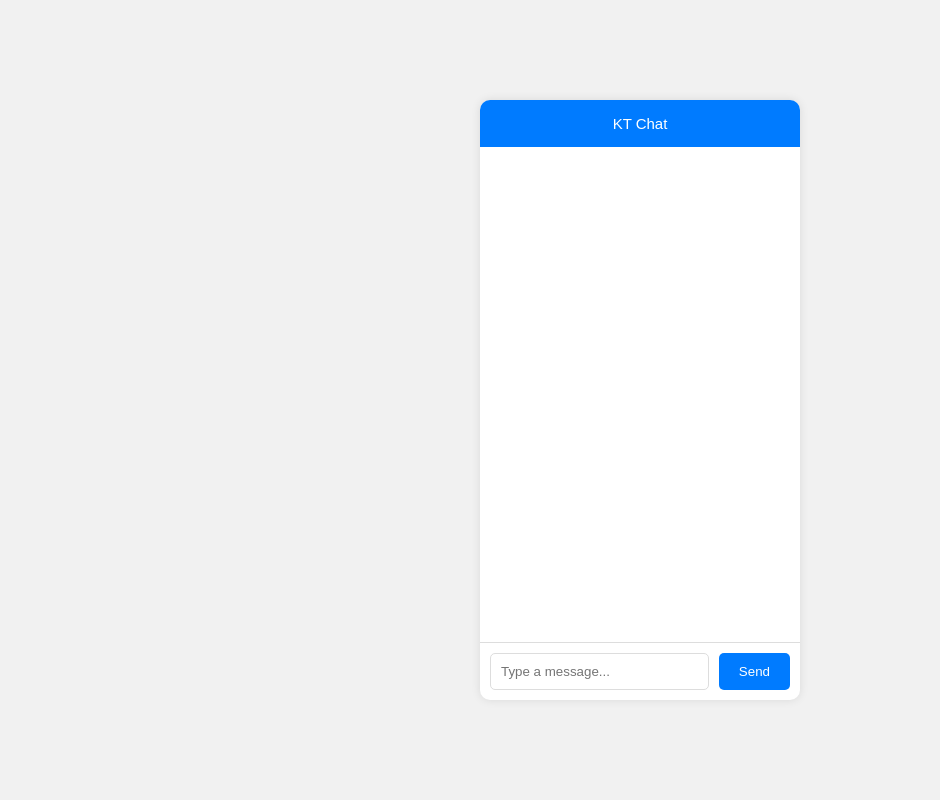
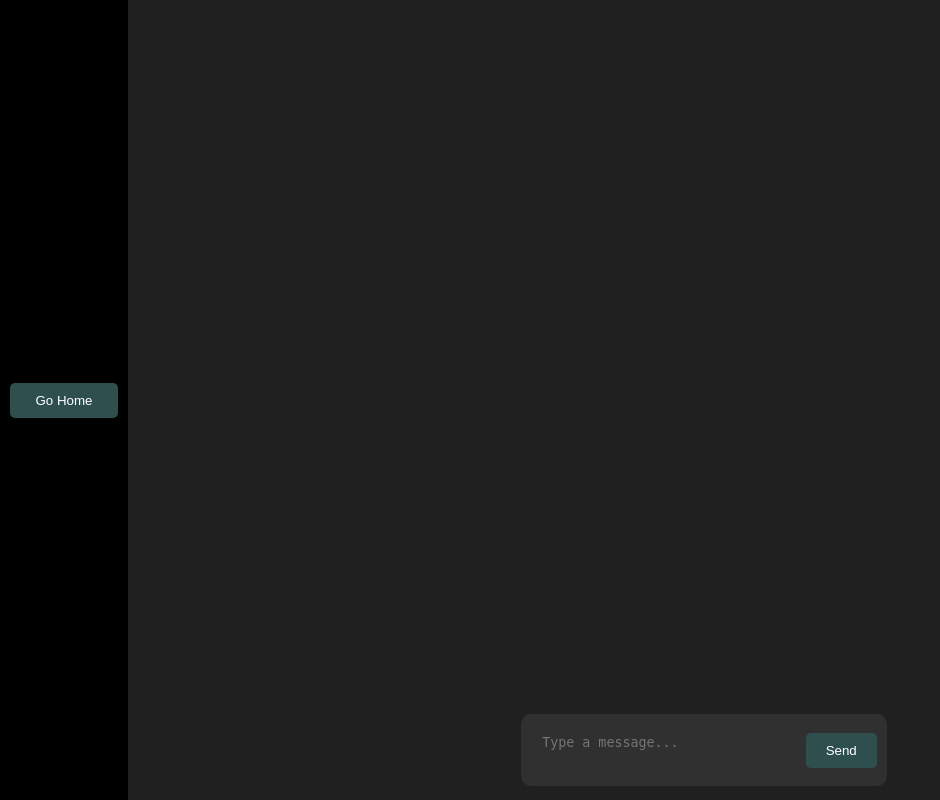
Before and after one commit to zacinthepark/mini7, a Django app: page /chat/ in a window 1280 px wide. Shown: the whole page, without its empty margins (0-940 px from the left). Run offline with Django 5.2, Linux system fonts and the light colour scheme.

Commit message:
chatbot page

```diff
--- a/chat/static/chat/chatpage.css
+++ b/chat/static/chat/chatpage.css
@@ -19,7 +19,7 @@ body {
 }
 
 .chat-header {
-    background-color: #007bff;
+    background-color: #38B8B2;
     color: white;
     padding: 15px;
     border-top-left-radius: 10px;
@@ -44,7 +44,7 @@ body {
 }
 
 .message.sent {
-    background-color: #007bff;
+    background-color: #38B8B2;
     color: white;
     align-self: flex-end;
     text-align: right;
@@ -75,13 +75,13 @@ body {
     padding: 10px 20px;
     border: none;
     border-radius: 5px;
-    background-color: #007bff;
+    background-color: #38B8B2;
     color: white;
     cursor: pointer;
 }
 
 .chat-footer button:hover {
-    background-color: #0056b3;
+    background-color: #43DCDB;
 }
 
 .chat-footer button:disabled {
--- /dev/null
+++ b/chat/static/chat/test.css
@@ -0,0 +1,140 @@
+body {
+    font-family: Arial, sans-serif;
+    display: flex;
+    justify-content: space-between;
+    align-items: center;
+    height: 100vh;
+    margin: 0;
+    background-color: #000000;
+}
+
+.leftpart {
+    width: 10%;
+    height: 100vh;
+    background-color: #000000;
+    display: flex;
+    flex-direction: column;
+    justify-content: center;
+}
+
+.leftpart button {
+    background-color: #2F4F4F;
+    color: white;
+    border: none;
+    border-radius: 5px;
+    padding: 10px 20px;
+    margin: 10px;
+    cursor: pointer;
+}
+
+.leftpart button:hover {
+    background-color: #4f7878;
+}
+
+.middlepart {
+    width: 90%;
+    height: 100vh;
+    background-color: #202020;
+    display: flex;
+    flex-direction: row;
+    box-shadow: 0 0 10px rgba(0, 0, 0, 0.1);
+}
+
+.left-section,
+.right-section {
+    width: 20%;
+    background-color: #202020;
+}
+
+.center-section {
+    width: 60%;
+    display: flex;
+    flex-direction: column;
+    align-items: center;
+}
+
+.chat-header {
+    color: white;
+    padding: 15px;
+    text-align: left;
+    font-size: 20px;
+}
+
+.chat-body {
+    flex: 1;
+    padding: 20px;
+    overflow-y: auto;
+    display: flex;
+    flex-direction: column;
+    width: 100%;
+}
+
+.message {
+    margin-bottom: 20px;
+    padding: 10px;
+    border-radius: 10px;
+    max-width: 70%;
+}
+
+.message.sent {
+    background-color: #2F4F4F;
+    color: white;
+    align-self: flex-end;
+    text-align: right;
+}
+
+.message.received {
+    background-color: #2F4F4F;
+    color: white;
+    align-self: flex-start;
+    text-align: left;
+    padding: 10px;
+}
+
+.chat-footer {
+    display: flex;
+    padding: 10px;
+    background-color: #303030;
+    width: 50%;
+    border-radius: 10px;
+    align-items: center;
+    justify-content: center;
+    margin-bottom: 2%;
+}
+
+.chat-footer textarea {
+    flex: 1;
+    padding: 10px;
+    border-radius: 5px;
+    margin-right: 10px;
+    background-color: #303030;
+    color: white;
+    border: none;
+    resize: none;
+    overflow-y: hidden;
+    max-height: 7vh;
+    border: 1px solid #303030;
+}
+
+.chat-footer button {
+    padding: 10px 20px;
+    border: none;
+    border-radius: 5px;
+    background-color: #2F4F4F;
+    color: white;
+    cursor: pointer;
+}
+
+.chat-footer button:hover {
+    background-color: #4f7878;
+}
+
+.chat-footer button:disabled {
+    background-color: #c0c0c0;
+    cursor: not-allowed;
+}
+
+.loading img {
+    width: 30px;
+    height: 30px;
+}
--- /dev/null
+++ b/chat/templates/chat/test.html
@@ -0,0 +1,99 @@
+<!DOCTYPE html>
+{% load static %}
+<html>
+<head>
+    <title>KT Chat</title>
+    <meta charset="UTF-8">
+    <meta name="viewport" content="width=device-width, initial-scale=1.0">
+    <link rel="stylesheet" href="{% static 'chat/test.css' %}">
+    <script src="https://ajax.googleapis.com/ajax/libs/jquery/3.5.1/jquery.min.js"></script>
+    <script>
+        $(document).ready(function() {
+            $('#chat-form').on('submit', function(event) {
+                event.preventDefault();
+                sendMessage();
+            });
+
+            $('#question').on('input', function() {
+                adjustHeight(this);
+            });
+
+            function adjustHeight(element) {
+                element.style.height = 'auto';
+                if (element.scrollHeight > element.clientHeight) {
+                    element.style.height = (element.scrollHeight <= window.innerHeight * 0.07 ? element.scrollHeight : window.innerHeight * 0.07) + 'px';
+                    element.style.overflowY = element.scrollHeight > window.innerHeight * 0.07 ? 'scroll' : 'hidden';
+                }
+            }
+
+            function sendMessage() {
+                var question = $('#question').val();
+                if (question.trim() === '') {
+                    return;
+                }
+                $('#question').val('');
+                $('#send-button').prop('disabled', true);
+                var userMessage = '<div class="message sent">' + question + '</div>';
+                var loadingMessage = '<div class="message loading"><img src="{% static "chat/fading_wheel.gif" %}" alt="Loading..."></div>';
+                $('#chat-body').append(userMessage);
+                $('#chat-body').append(loadingMessage);
+                $('#chat-body').scrollTop($('#chat-body')[0].scrollHeight);
+
+                $.ajax({
+                    type: 'POST',
+                    url: '{% url "chat:chat" %}',
+                    data: {
+                        'question': question,
+                        'csrfmiddlewaretoken': '{{ csrf_token }}'
+                    },
+                    success: function(response) {
+                        $('.loading').remove();
+                        var botMessage = '<div class="message received">' + response.answer + '</div>';
+                        $('#chat-body').append(botMessage);
+                        $('#chat-body').scrollTop($('#chat-body')[0].scrollHeight);
+                        $('#send-button').prop('disabled', false);
+                    },
+                    error: function(response) {
+                        $('.loading').remove();
+                        console.log('Error:', response);
+                        $('#send-button').prop('disabled', false);
+                    }
+                });
+            }
+        });
+    </script>
+</head>
+<body>
+    <div class="leftpart">
+        <button onclick="goHome()">Go Home</button>
+    </div>
+
+    <div class="middlepart">
+        <div class="left-section"></div>
+        <div class="center-section">
+            <div class="chat-header">
+            </div>
+            <div class="chat-body" id="chat-body">
+                {% for msg in request.session.chat_memory %}
+                    {% if forloop.counter0|divisibleby:2 %}
+                        <div class="message sent">{{ msg }}</div>
+                    {% else %}
+                        <div class="message received">{{ msg }}</div>
+                    {% endif %}
+                {% endfor %}
+            </div>
+            <form id="chat-form" class="chat-footer" action="" method="post" enctype="application/x-www-form-urlencoded">
+                <textarea id="question" name="question" placeholder="Type a message..."></textarea>
+                <button id="send-button" type="submit">Send</button>
+            </form>
+        </div>
+        <div class="right-section"></div>
+    </div>
+
+    <script>
+        function goHome() {
+            window.location.href = '/';
+        }
+    </script>
+</body>
+</html>
--- a/chat/views.py
+++ b/chat/views.py
@@ -67,7 +67,8 @@ def chat(request):
         if 'chat_memory' not in request.session:
             request.session['chat_memory'] = []
 
-        return render(request, 'chat/index.html')
+        # return render(request, 'chat/index.html')
+        return render(request, 'chat/test.html')
 
 #저장된 데이터 불러오기
 def index(request):
```
Also changed, not shown: 1 other file.
